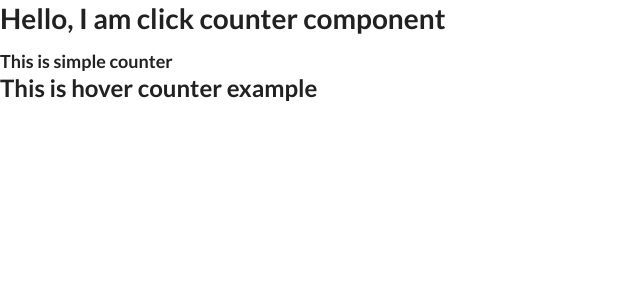
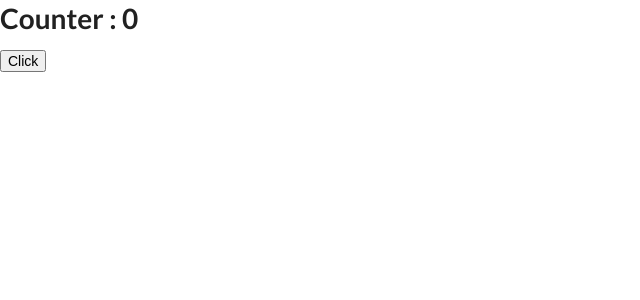
Before and after one commit to SandeepMS07/React-concepts-example, a React (Create React App) app: page / in a window 1280 px wide. Shown: the top 300 px of the page, without its empty margins (0-640 px from the left). Built offline with nearby package versions, Linux system fonts and the light colour scheme.

Commit message:
state update and render example

```diff
--- a/src/App.js
+++ b/src/App.js
@@ -74,7 +74,7 @@ function App() {
 
    {/* Parent And Child Component Example */}
    <ClickCounterEx/>
-   <HoverCounter/>
+   {/* <HoverCounter/> */}
 
 
      </div>
--- a/src/ChildAndParentComponentEX/ClickCounterEx.jsx
+++ b/src/ChildAndParentComponentEX/ClickCounterEx.jsx
@@ -1,11 +1,25 @@
 import React, { Component } from 'react';
-import SimpleCounter from './SimpleCounter';
+// import SimpleCounter from './SimpleCounter';
 
 export default class ClickCounterEx extends Component {
+    constructor(props) {
+      super(props)
+
+      this.state = {
+         count : 0
+      }
+    }
+
+    UpdateCount = () =>
+    {
+        this.setState({count : this.state.count+1})
+    }
   render() {
+      console.log("Hello I AM SANDEEP M S");
     return <div>
-        <h1>Hello, I am click counter component</h1>
-        <SimpleCounter/>
+        <h1>Counter : {this.state.count}</h1>
+        <button onClick={this.UpdateCount}>Click</button>
+        {/* <SimpleCounter/> */}
     </div>;
   }
 }
```
